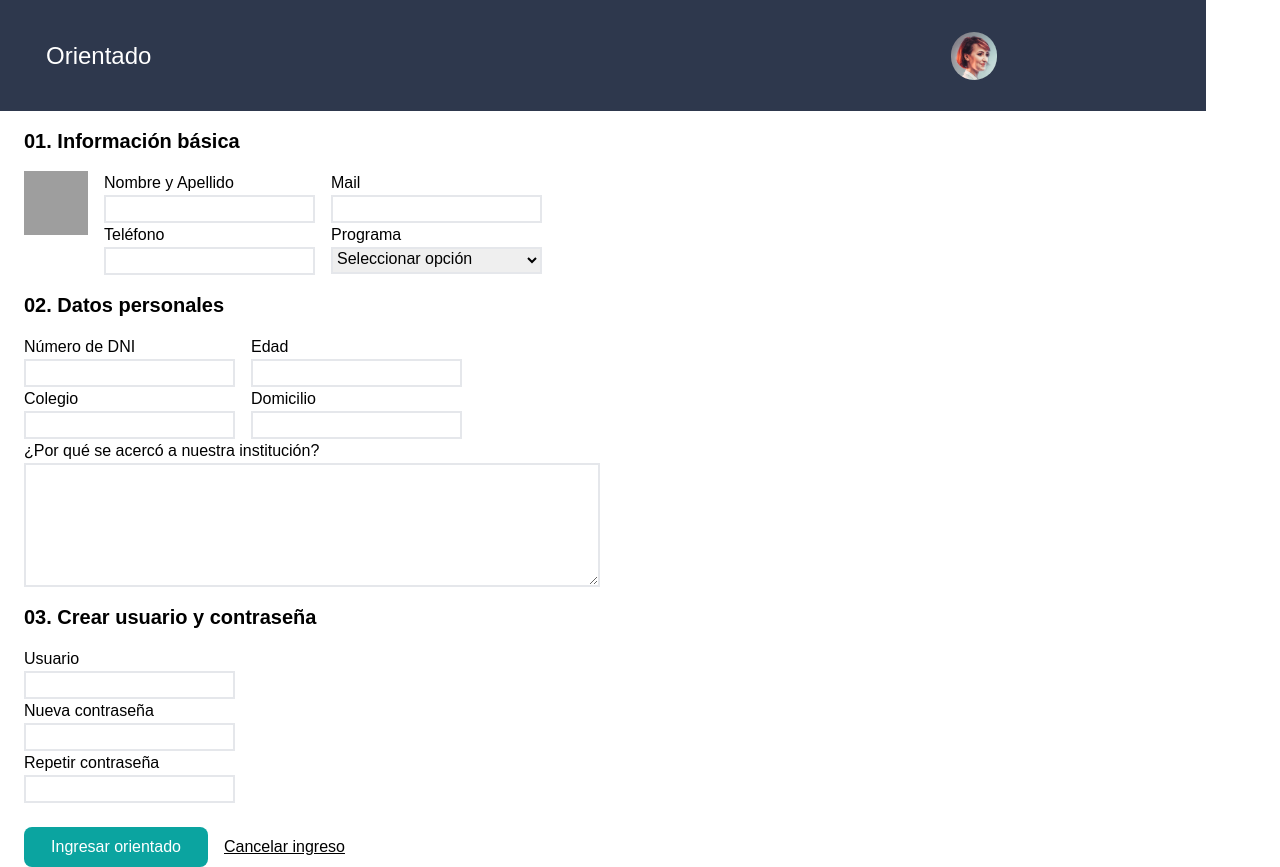
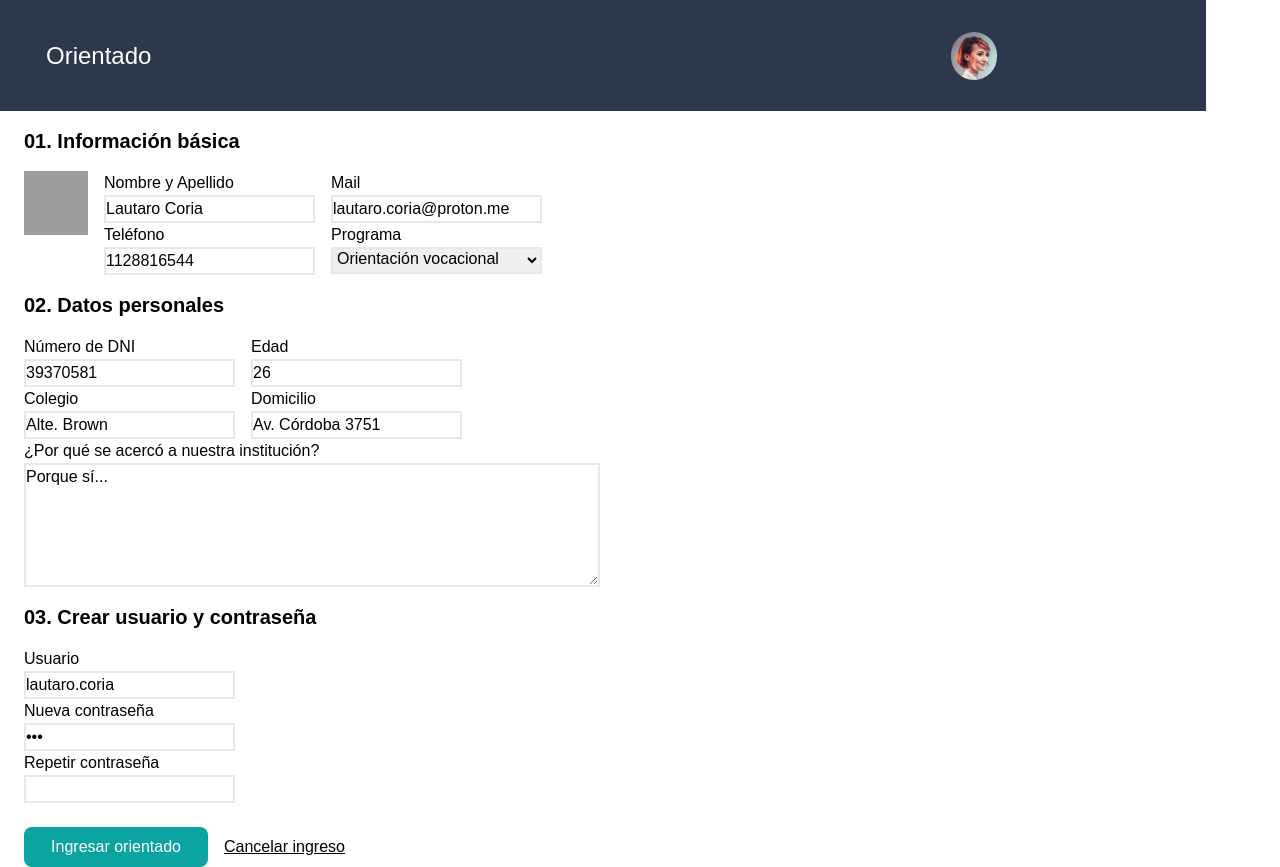
Before and after one commit to kevin-Bejarano-Aviles/api-proyecto-valtech, a React (Create React App) app in the folder front/: page /new-oriented in a window 1280 px wide. Built offline with nearby package versions, Linux system fonts and the light colour scheme; grey boxes are pictures that could not be loaded.

Commit message:
El formulario se envía correctamente y se está trabajando en las validaciones

```diff
--- a/front/package.json
+++ b/front/package.json
@@ -9,6 +9,7 @@
     "axios": "^0.27.2",
     "react": "^18.2.0",
     "react-dom": "^18.2.0",
+    "react-hook-form": "^7.34.2",
     "react-router-dom": "^6.3.0",
     "react-scripts": "5.0.1",
     "web-vitals": "^2.1.4"
--- a/front/src/pages/OrientedSignUpPage.jsx
+++ b/front/src/pages/OrientedSignUpPage.jsx
@@ -1,48 +1,142 @@
 import { Fragment } from 'react';
 import { Link } from 'react-router-dom';
+import { useForm } from 'react-hook-form';
+import axios from 'axios';
 import Button from '../components/Button';
 import HeaderAdmin from '../components/HeaderAdmin';
 
 function OrientedSignUpPage() {
+  const {
+    register,
+    handleSubmit,
+    watch,
+    formState: { errors }
+  } = useForm({
+    defaultValues: {
+      avatar: '/avatar.png',
+      fullName: 'Lautaro Coria',
+      phoneNumber: '1128816544',
+      mail: 'lautaro.coria@proton.me',
+      program: 'ov',
+      dni: '39370581',
+      school: 'Alte. Brown',
+      age: '26',
+      address: 'Av. Córdoba 3751',
+      motive: 'Porque sí...',
+      user: 'lautaro.coria',
+      pass: '123'
+    }
+  });
+
+  const onSubmit = async (data, e) => {
+    console.log(data);
+    e.preventDefault();
+    try {
+      let options = {
+        method: 'POST',
+        headers: {'Content-Type': 'application/json; charset=utf-8'},
+        data: JSON.stringify({
+          avatar: e.target.avatar.value,
+          fullName: e.target.fullName.value,
+          phoneNumber: e.target.phoneNumber.value,
+          mail: e.target.mail.value,
+          program: e.target.program.value,
+          dni: e.target.dni.value,
+          school: e.target.school.value,
+          age: e.target.age.value,
+          address: e.target.address.value,
+          motive: e.target.motive.value,
+          user: e.target.user.value,
+          pass: e.target.pass.value
+        })
+      };
+      await axios('http://localhost:5000/oriented', options);
+      window.location.reload(true);
+    } catch (err) {
+      let message = err.response.statusText || 'Ocurrió un error';
+      console.log(message);
+    }
+  };
+
+  console.log(errors);
+  console.log(watch());
+
   return (
     <Fragment>
       <HeaderAdmin Titulo='Orientado' />
-      <form className='ml-6'>
+      <form onSubmit={handleSubmit(onSubmit)} className='ml-6' id='form'>
         <section> {/* Información básica */}
           <h2 className='my-4 text-xl font-bold'>01. Información básica</h2>
           <div className='flex '>
             <label htmlFor='add-avatar'>
-              <input type='file' accept='image/*' name='' id='add-avatar' hidden='true' />
+              <input
+                {...register('avatar')}
+                type='file'
+                accept='image/*'
+                id='add-avatar'
+                hidden={true}
+              />
               <img
                 src='https://st3.depositphotos.com/9998432/13335/v/600/depositphotos_133352102-stock-illustration-default-placeholder-profile-icon.jpg'
                 alt='avatar'
                 className='mr-4 w-16 h-16'
               />
+              <p>{errors.avatar?.message}</p>
             </label>
             <div className='mr-4'>
               <div className='flex flex-col'>
                 <label htmlFor='full-name'>Nombre y Apellido</label>
-                <input className='border-2' type='text' id='full-name' />
+                <input
+                  {...register('fullName', {
+                    required: 'Campo requerido.',
+                    pattern: {
+                      value: /^[A-Za-z ]{2,500}$/,
+                      message: "Campo inválido."
+                    }
+                  })}
+                  className='border-2'
+                  type='text'
+                  id='full-name'
+                />
+                <p>{errors.fullName?.message}</p>
               </div>
               <div className='flex flex-col'>
                 <label htmlFor='phone'>Teléfono</label>
-                <input className='border-2' type='number' id='phone' />
+                <input
+                  {...register('phoneNumber', {required: 'This is required'})}
+                  className='border-2'
+                  type='number'
+                  id='phone'
+                />
+                <p>{errors.phoneNumber?.message}</p>
               </div>
             </div>
             <div>
               <div className='flex flex-col'>
                 <label htmlFor='mail'>Mail</label>
-                <input className='border-2' type='mail' id='mail' />
+                <input
+                  {...register('mail', {required: 'This is required'})}
+                  className='border-2'
+                  type='mail'
+                  id='mail'
+                />
+                <p>{errors.mail?.message}</p>
               </div>
               <div className='flex flex-col'>
                 <label htmlFor='program'>Programa</label>
-                <select className='border-2 pb-1' id='program' name=''>
-                  <option value='' selected disabled>Seleccionar opción</option>
-                  <option value=''>Orientación vocacional</option>
-                  <option value=''>Reorientación vocacional</option>
-                  <option value=''>Taller de matemáticas</option>
-                  <option value=''>Métodos de estudio</option>
+                <select
+                  {...register('program', {required: 'This is required'})}
+                  className='border-2 pb-1'
+                  id='program'
+                  defaultValue={'default'}
+                >
+                  <option value='default' disabled>Seleccionar opción</option>
+                  <option value='ov'>Orientación vocacional</option>
+                  <option value='ro'>Reorientación vocacional</option>
+                  <option value='tm'>Taller de matemáticas</option>
+                  <option value='me'>Métodos de estudio</option>
                 </select>
+                <p>{errors.program?.message}</p>
               </div>
             </div>
           </div>
@@ -53,27 +147,58 @@ function OrientedSignUpPage() {
             <div className='mr-4'>
               <div className='flex flex-col'>
                 <label htmlFor='dni'>Número de DNI</label>
-                <input className='border-2' type='number' id='dni' />
+                <input
+                  {...register('dni', {required: 'This is required'})}
+                  className='border-2'
+                  type='number'
+                  id='dni'
+                />
+                <p>{errors.dni?.message}</p>
               </div>
               <div className='flex flex-col'>
                 <label htmlFor='school'>Colegio</label>
-                <input className='border-2' type='text' id='school' />
+                <input
+                  {...register('school', {required: 'This is required'})}
+                  className='border-2'
+                  type='text'
+                  id='school'
+                />
+                <p>{errors.school?.message}</p>
               </div>
             </div>
             <div>
               <div className='flex flex-col'>
                 <label htmlFor='age'>Edad</label>
-                <input className='border-2' type='number' id='age' />
+                <input
+                  {...register('age', {required: 'This is required'})}
+                  className='border-2'
+                  type='number'
+                  id='age'
+                />
+                <p>{errors.age?.message}</p>
               </div>
               <div className='flex flex-col'>
                 <label htmlFor='address'>Domicilio</label>
-                <input className='border-2' type='text' id='address' />
+                <input
+                  {...register('address', {required: 'This is required'})}
+                  className='border-2'
+                  type='text'
+                  id='address'
+                />
+                <p>{errors.address?.message}</p>
               </div>
             </div>
           </div>
           <div className='flex flex-col'>
             <label htmlFor='reason'>¿Por qué se acercó a nuestra institución?</label>
-            <textarea className='max-w-xl border-2' name='' id='reason' cols='60' rows='5'></textarea>
+            <textarea
+              {...register('motive', {required: 'This is required'})}
+              className='max-w-xl border-2'
+              id='reason'
+              cols='60'
+              rows='5'
+            ></textarea>
+            <p>{errors.motive?.message}</p>
           </div>
         </section>
         <section> {/* Crear usuario y contraseña */}
@@ -82,15 +207,31 @@ function OrientedSignUpPage() {
             <div className='mr-4'>
               <div className='flex flex-col'>
                 <label htmlFor='username'>Usuario</label>
-                <input className='border-2' type='text' id='username' />
+                <input
+                  {...register('user', {required: 'This is required'})}
+                  className='border-2'
+                  type='text'
+                  id='username'
+                />
+                <p>{errors.user?.message}</p>
               </div>
               <div className='flex flex-col'>
-                <label htmlFor='new-password'>Nueva contraseña</label>
-                <input className='border-2' type='password' id='new-password' />
+                <label htmlFor='password'>Nueva contraseña</label>
+                <input
+                  {...register('pass', {required: 'This is required'})}
+                  className='border-2'
+                  type='password'
+                  id='new-password'
+                />
+                <p>{errors.pass?.message}</p>
               </div>
               <div className='flex flex-col'>
                 <label htmlFor='repeat-new-password'>Repetir contraseña</label>
-                <input className='border-2' type='password' id='repeat-new-password' />
+                <input
+                  className='border-2'
+                  type='password'
+                  id='repeat-password'
+                />
               </div>
             </div>
           </div>
```
Also changed, not shown: front/oriented.json (added, +34 -0 lines), 1 other file (tests, documents, lock files or other folders).
